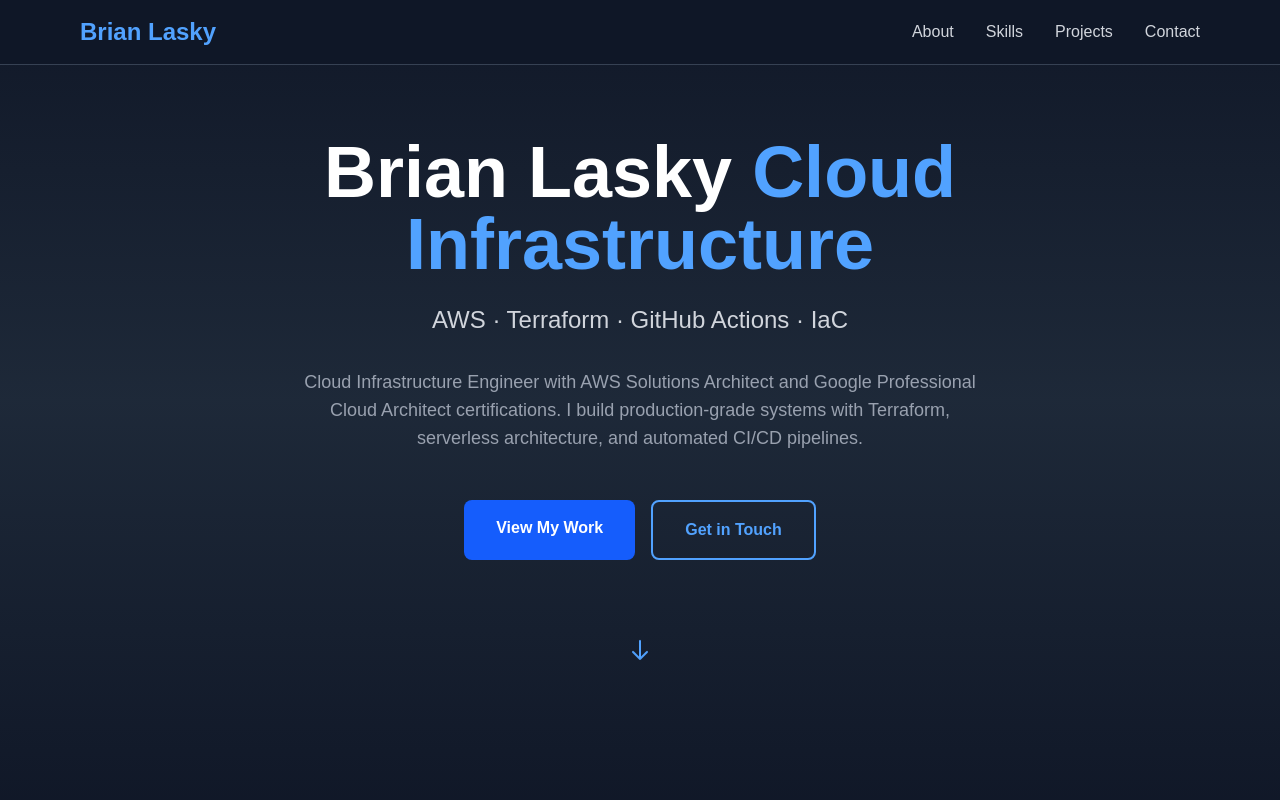
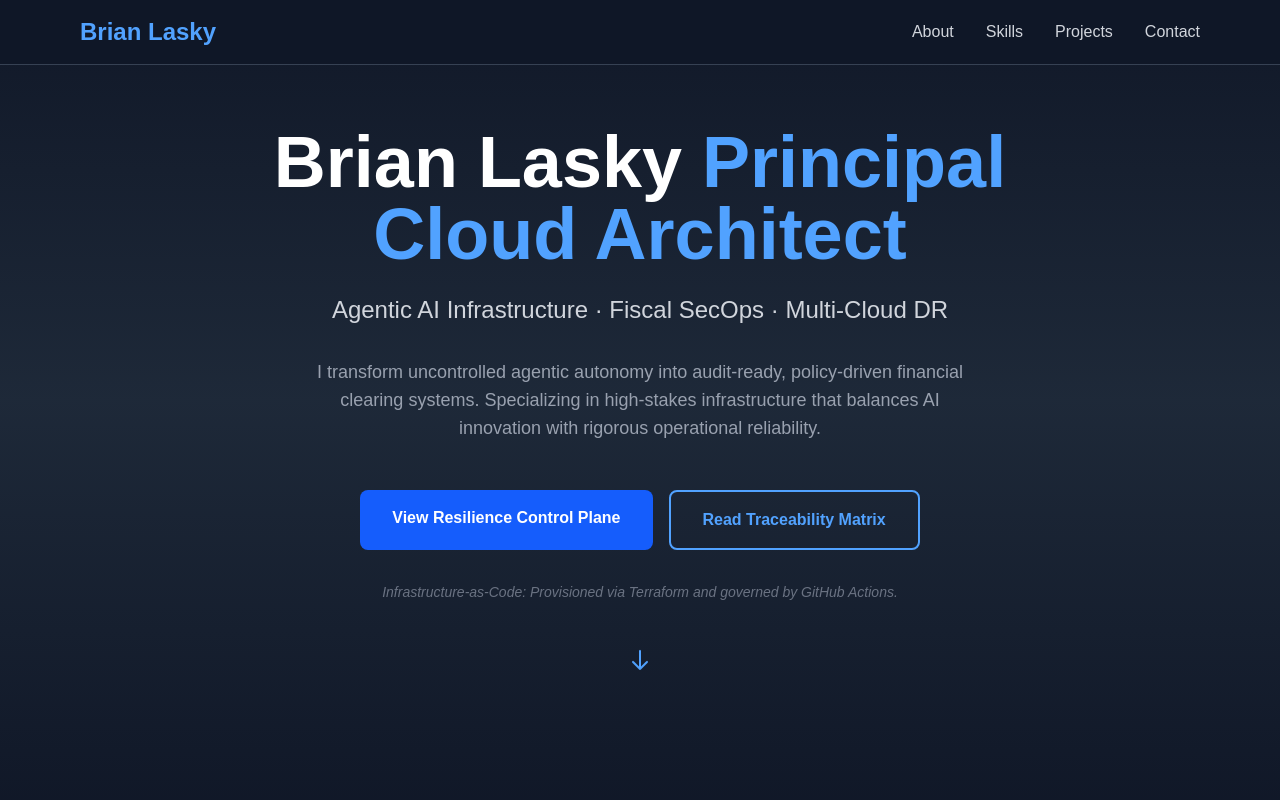
Before and after one commit to brianmlasky-dev/brian-lasky.com, a Next.js app: page / in a window 1280 px wide. Shown: the top 800 px of the page. Built offline with nearby package versions, Linux system fonts and the light colour scheme.

Commit message:
docs: add network architecture and update professional identity in hero section

```diff
--- a/app/components/HeroSection.tsx
+++ b/app/components/HeroSection.tsx
@@ -18,7 +18,7 @@
             isLoaded ? 'opacity-100 translate-y-0' : 'opacity-0 translate-y-10'
           }`}
         >
-          Brian Lasky <span className="text-blue-400">Cloud Infrastructure</span>
+          Brian Lasky <span className="text-blue-400">Principal Cloud Architect</span>
         </h1>
 
         {/* Tagline */}
@@ -27,7 +27,7 @@
             isLoaded ? 'opacity-100 translate-y-0' : 'opacity-0 translate-y-10'
           }`}
         >
-          AWS · Terraform · GitHub Actions · IaC
+          Agentic AI Infrastructure · Fiscal SecOps · Multi-Cloud DR
         </p>
 
         {/* Description */}
@@ -36,9 +36,7 @@
             isLoaded ? 'opacity-100 translate-y-0' : 'opacity-0 translate-y-10'
           }`}
         >
-          Cloud Infrastructure Engineer with AWS Solutions Architect and Google Professional
-          Cloud Architect certifications. I build production-grade systems with Terraform,
-          serverless architecture, and automated CI/CD pipelines.
+          I transform uncontrolled agentic autonomy into audit-ready, policy-driven financial clearing systems. Specializing in high-stakes infrastructure that balances AI innovation with rigorous operational reliability.
         </p>
 
         {/* CTA Buttons */}
@@ -48,22 +46,27 @@
           }`}
         >
           <a
-            href="#projects"
+            href="https://github.com/brianmlasky/resilience-control-plane"
             className="px-8 py-4 bg-blue-600 hover:bg-blue-700 text-white font-semibold rounded-lg transition-colors"
           >
-            View My Work
+            View Resilience Control Plane
           </a>
           <a
             href="#contact"
             className="px-8 py-4 border-2 border-blue-400 text-blue-400 hover:bg-blue-400 hover:text-gray-900 font-semibold rounded-lg transition-colors"
           >
-            Get in Touch
+            Read Traceability Matrix
           </a>
         </div>
 
+        {/* Infrastructure Footnote */}
+        <p className="mt-8 text-sm text-gray-500 italic">
+          Infrastructure-as-Code: Provisioned via Terraform and governed by GitHub Actions.
+        </p>
+
         {/* Scroll Indicator */}
         <div
-          className={`mt-20 animate-bounce transition-all duration-1000 delay-700 ${
+          className={`mt-12 animate-bounce transition-all duration-1000 delay-700 ${
             isLoaded ? 'opacity-100' : 'opacity-0'
           }`}
         >
```
Also changed, not shown: 1 other file (tests, documents, lock files or other folders).
